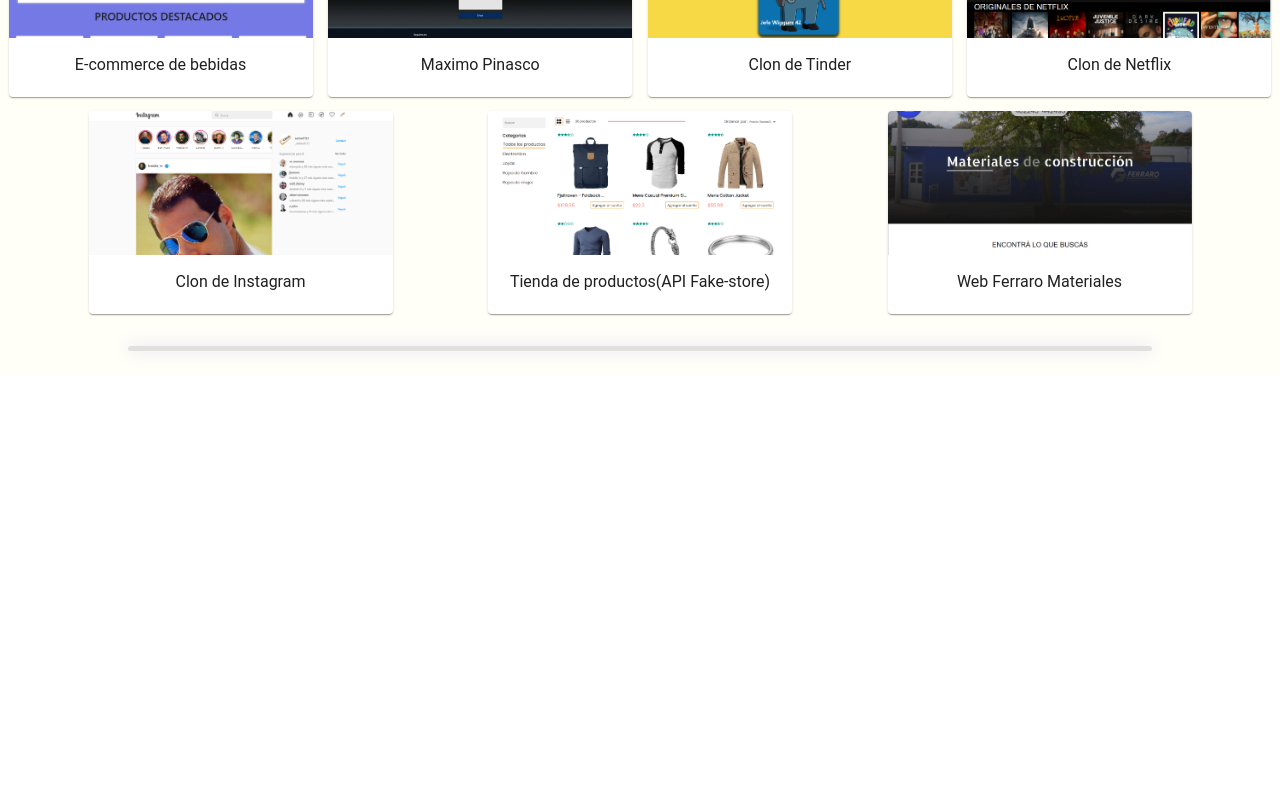
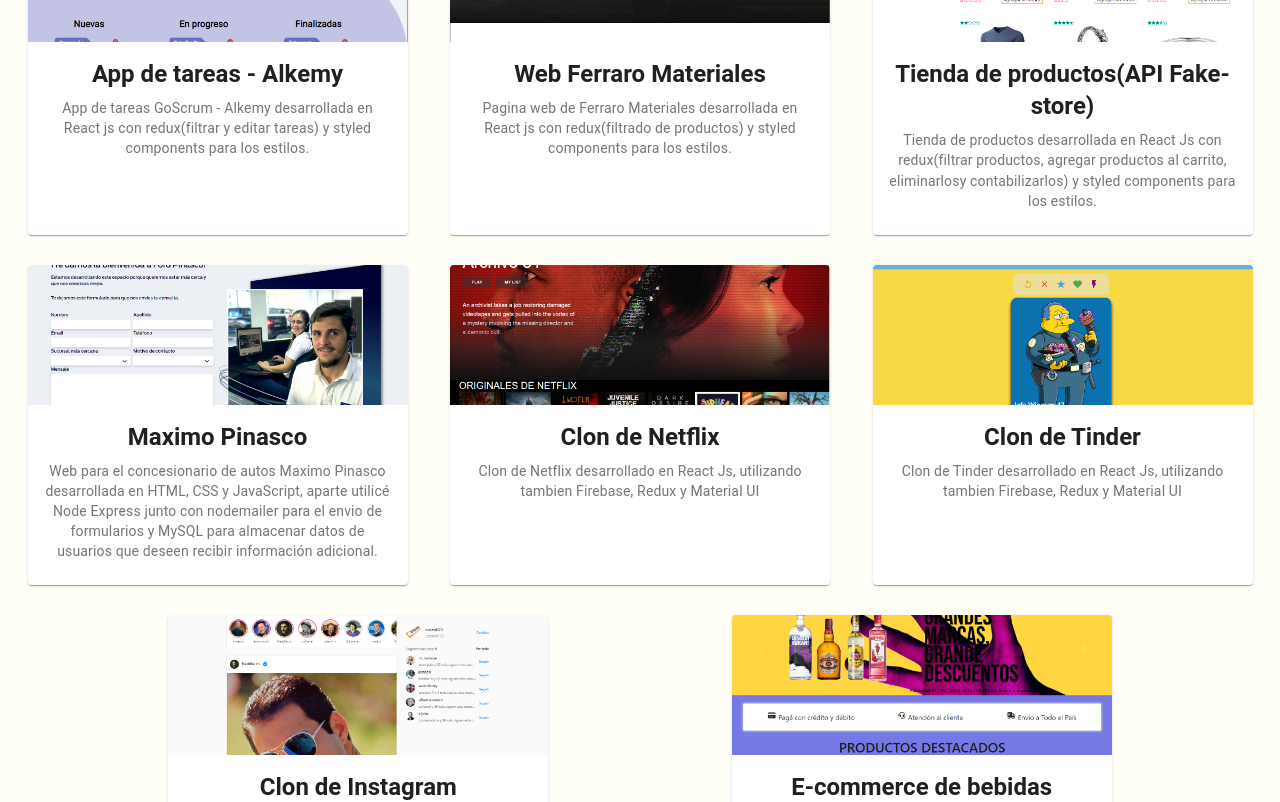
Before and after one commit to Franciscof94/portfolio, a React (Create React App) app: page / in a window 1280 px wide. Shown: the part 1960-2762 px from the top of the page. Before the commit the page ends 2336 px from the top, so only its background shows below. Built offline with nearby package versions, Linux system fonts and the light colour scheme; a web font is replaced by a local one.

Commit message:
styles changed

```diff
--- a/src/components/BasicModal.js
+++ /dev/null
@@ -1,128 +0,0 @@
-import * as React from 'react';
-import Box from '@mui/material/Box';
-import Modal from '@mui/material/Modal';
-import { makeStyles } from '@material-ui/core';
-import data from '../data/data.js';
-
-const style = {
-  position: 'absolute',
-  top: '50%',
-  left: '50%',
-  transform: 'translate(-50%, -50%)',
-  width: 'auto',
-  bgcolor: 'background.paper',
-  border: '5px solid #C9C9C9',
-  borderTopLeftRadius: "82px",
-  borderBottomRightRadius: "82px",
-  boxShadow: 24,
-  p: 2.2,
-};
-
-const BasicModal = ({ open, handleClose, filterArray }) => {
-  const classes = useStyles();
-
-  const array = data.filter((i) => i.id === filterArray)
-
-  return (
-    <div>
-      <Modal
-        open={open}
-        onClose={handleClose}
-        aria-labelledby="modal-modal-title"
-        aria-describedby="modal-modal-description"
-      >
-        <Box sx={style}>
-          {
-            array.map(a => (
-              <div className={classes.container} key={a.title}>
-                <div>
-                  <h3 className={classes.title}>{a.title}</h3>
-                </div>
-                <div className={classes.descriptionContainer}>
-                    <p className={classes.description}>
-                      {a.description}
-                    </p>
-                </div>
-                <div className={classes.info}>
-                  <div className={classes.iconsContainer}>
-                    <div className={classes.icons}>
-                    {a.icons.map(i => (
-                      <div className={classes.iconNameContainer}>
-                          <div className={classes.icon}>{i.icon}</div>
-                          <div className={classes.name}>{i.name}</div>
-                      </div>
-                    ))}
-                    </div>
-                  </div>
-                  <div className={classes.img}>
-                    <a href={a.link} target="_blank" rel="noopener noreferrer"><img src={a.url} alt={a.title} /></a>
-                  </div>
-                </div>
-              </div>
-            ))
-          }
-        </Box>
-      </Modal>
-    </div>
-  );
-}
-
-const useStyles = makeStyles((theme) => ({
-    container:{
-      display: "flex",
-      flexDirection: "column"
-    },
-    img: {
-      "& img":{
-        height: "200px",
-        margin: "0 10px",
-        [theme.breakpoints.down("sm")] : {
-          height: "95px"
-        }
-      },
-    },
-    icons: {
-      display: "flex",
-      flexDirection: "column",
-      margin: "5px"
-    },
-    iconImgContainer: {
-      display: "flex",
-      justifyContent: "space-around"
-    },
-    icon: {
-      paddingRight: "10px"
-    },
-    title: {
-      color: "#3586ff",
-      fontSize: "2.2rem",
-      textShadow: "3px 3px 65px #787676f2",
-      margin: "5px 0 0 15px",
-      [theme.breakpoints.down("sm")] : {
-        fontSize: "1.5rem"
-      }
-    },
-    info: {
-      display: "grid",
-      gridTemplateColumns: "auto auto auto",
-    },
-    description: {
-      lineHeight: '1.7',
-      fontSize: '1.1rem',
-      [theme.breakpoints.down("sm")] : {
-        fontSize: "1rem"
-      },
-      marginBottom: "15px"
-    },
-    iconNameContainer: {
-      display: "flex",
-      alignItems: "center"
-    },
-    name: {
-      fontSize: "1rem",
-      fontWeight: "bold",
-      color: "#343434",
-    }
-}))
-
-export default BasicModal
--- a/src/components/Portfolio.js
+++ b/src/components/Portfolio.js
@@ -1,93 +1,99 @@
-import { Button, Card, CardActionArea, CardActions, CardContent, CardMedia, makeStyles, Typography } from '@material-ui/core';
-import { useState } from 'react';
-import BasicModal from './BasicModal';
-import Line from './Line';
-import data from '../data/data'
+import {
+  Card,
+  CardActionArea,
+  CardContent,
+  CardMedia,
+  makeStyles,
+  Typography,
+} from "@material-ui/core";
+import Line from "./Line";
+import data from "../data/data";
 
 const Portfolio = () => {
   const classes = useStyles();
-  const [open, setOpen] = useState(false);
-  const handleOpen = () => setOpen(true);
-  const handleClose = () => setOpen(false);
-  const[filterArray, setFilterArray] = useState()
-
-
-
 
   return (
     <div>
       <h1 className={classes.title}>Portafolio</h1>
-      <h3 className={classes.projects}>Mis <span className={classes.span}>proyectos</span></h3>
+      <h3 className={classes.projects}>
+        Mis <span className={classes.span}>proyectos</span>
+      </h3>
       <div className={classes.container}>
-
-        {
-          data.map((img, i) => (
-            <Card sx={{ maxWidth: 155 }} key={img.alt} className={classes.card}>
+        {data.map((img, i) => (
+          <Card className={classes.root}>
             <CardActionArea>
+            <a href={img.link} target="_blank" rel="noopener noreferrer" className={classes.a}>
               <CardMedia
                 component="img"
-                    className={classes.cardMedia}
+                alt="Contemplative Reptile"
+                height="140"
                 image={img.url}
-                    alt={img.alt}
-                    onClick={() => {
-                      handleOpen();
-                      setFilterArray(i);
-                    }}
+                title="Contemplative Reptile"
               />
               <CardContent>
-                    <Typography gutterBottom variant="h5" component="div" className={classes.name}>
+                <Typography gutterBottom variant="h5" component="h2" className={classes.projectTitle}>
                   {img.title}
                 </Typography>
+                <Typography variant="body2" color="textSecondary" component="p" className="description">
+                  {img.description}
+                </Typography>
               </CardContent>
+              </a>
             </CardActionArea>
           </Card>
-          ))
-          }
+        ))}
       </div>
-        <BasicModal open={open}
-                    handleClose={handleClose}
-                    filterArray={filterArray}
-        />
+
       <Line />
     </div>
-  )
-}
+  );
+};
 
 const useStyles = makeStyles((theme) => ({
   container: {
     display: "flex",
     justifyContent: "space-evenly",
-    flexWrap: "wrap"
+    flexWrap: "wrap",
   },
   card: {
     width: "38vh",
     margin: "7px",
-    [theme.breakpoints.down("sm")] : {
-      width: "20vh"
+    [theme.breakpoints.down("sm")]: {
+      width: "20vh",
     },
   },
-
+  a: {
+    textDecoration: "none"
+  },
   cardMedia: {
-    height: "18vh"
+    height: "18vh",
   },
   skills: {
-    fontSize: "1.2rem"
+    fontSize: "1.2rem",
   },
   name: {
     fontSize: "1rem",
-    color: "#202020"
+    color: "#202020",
   },
   title: {
     fontSize: "3rem",
-    color: "#202020"
+    color: "#202020",
   },
   projects: {
     fontSize: "2rem",
-    color: "#202020"
+    color: "#202020",
   },
   span: {
-    color: "#3586FF"
+    color: "#3586FF",
+  },
+  root: {
+    maxWidth: 380,
+    margin: "15px"
+  },
+  projectTitle: {
+    color: "#202020",
+    fontWeight: "bold"
   }
-}))
+}));
 
-export default Portfolio
+export default Portfolio;
--- a/src/data/data.js
+++ b/src/data/data.js
@@ -1,191 +1,218 @@
-import Drinks from '../Images/drinks.png';
-import Pinasco from '../Images/pinasco.png';
-import Tinder from '../Images/tinder.png';
-import Netflix from '../Images/netflix.png';
-import Instagram from '../Images/instagram.png';
-import Tienda from '../Images/tienda.png';
-import Logifer from '../Images/logifer.png';
+import Drinks from "../Images/drinks.png";
+import Pinasco from "../Images/pinasco.png";
+import Tinder from "../Images/tinder.png";
+import Netflix from "../Images/netflix.png";
+import Instagram from "../Images/instagram.png";
+import Tienda from "../Images/tienda.png";
+import Logifer from "../Images/logifer.png";
+import GoScrum from "../Images/goscrum.png";
 import { FaHtml5 } from "@react-icons/all-files/fa/FaHtml5";
 import { FaCss3Alt } from "@react-icons/all-files/fa/FaCss3Alt";
 import { FaReact } from "@react-icons/all-files/fa/FaReact";
 import { FaNode } from "@react-icons/all-files/fa/FaNode";
-import { SiRedux } from 'react-icons/si';
-import { SiJavascript } from 'react-icons/si';
-import { SiFirebase } from 'react-icons/si';
-import { SiMaterialui } from 'react-icons/si'
-import { SiStyledcomponents } from 'react-icons/si'
-
-
+import { SiRedux } from "react-icons/si";
+import { SiJavascript } from "react-icons/si";
+import { SiFirebase } from "react-icons/si";
+import { SiMaterialui } from "react-icons/si";
+import { SiStyledcomponents } from "react-icons/si";
 
 const img = [
   {
     id: 0,
-      alt: 'Drinks',
-      url: `${Drinks}`,
-      title: 'E-commerce de bebidas',
-      icons : [
+    alt: "App de tareas - Alkemy",
+    url: `${GoScrum}`,
+    title: "App de tareas - Alkemy",
+    icons: [
       {
-        icon: <FaHtml5 fontSize='32' color='#DD4B25' />,
-        name: 'HTML'
+        icon: <FaReact fontSize="32" color="#00DBF7" />,
+        name: "React Js",
       },
       {
-        icon: <FaCss3Alt fontSize='32' color='#2173F7' />,
-        name: 'CSS'
+        icon: <SiStyledcomponents fontSize="32" color="#f5cd66" />,
+        name: "Styled Components",
       },
       {
-        icon: <SiJavascript fontSize='32' color='#EFD81D' />,
-        name: 'JavaScript'
-      }
+        icon: <SiRedux fontSize="32" color="#7248B5" />,
+        name: "Redux",
+      },
     ],
-      description: 'Tienda de bebidas - Proyecto final para el curso de Java Script en Coder House',
-      link: 'https://franciscof94.github.io/E-commerce/index.html'
+    description:
+      "App de tareas GoScrum - Alkemy desarrollada en React js con redux(filtrar y editar tareas) y styled components para los estilos.",
+    link: "https://go-scrum-alkemy.vercel.app/",
   },
   {
     id: 1,
-      alt: 'Pinasco',
-      url: `${Pinasco}`,
-      title: 'Maximo Pinasco',
-      icons : [
+    alt: "Web Ferraro Materiales",
+    url: `${Logifer}`,
+    title: "Web Ferraro Materiales",
+    icons: [
       {
-            icon: <FaHtml5 fontSize='32' color='#DD4B25' />,
-            name: 'HTML'
+        icon: <FaReact fontSize="32" color="#00DBF7" />,
+        name: "React Js",
       },
       {
-            icon: <FaCss3Alt fontSize='32' color='#2173F7' />,
-            name: 'CSS'
+        icon: <SiMaterialui fontSize="32" color="#00AAF7" />,
+        name: "Materal UI",
       },
       {
-            icon: <SiJavascript fontSize='32' color='#EFD81D' />,
-            name: 'JavaScript'
+        icon: <SiRedux fontSize="32" color="#7248B5" />,
+        name: "Redux",
       },
-          {
-            icon: <FaNode fontSize='32' color='#313131' />,
-            name: 'Node Express'
-          }
     ],
-      description: 'Pagina Web (en proceso) para el concesionario de autos Maximo Pinasco, desarrollada en HTML, CSS y JavaScript, aparte utilice Node Express y Nodemailer para el envio de formularios.',
-      link: ''
+    description:
+      "Pagina web de Ferraro Materiales desarrollada en React js con redux(filtrado de productos) y styled components para los estilos.",
+    link: "https://ferraromateriales.com.ar/",
   },
   {
     id: 2,
-      alt: 'Tinder',
-      url: `${Tinder}`,
-      title: 'Clon de Tinder',
-      icons : [
+    alt: "Tienda de productos(API Fake-Store)",
+    url: `${Tienda}`,
+    title: "Tienda de productos(API Fake-store)",
+    icons: [
       {
-          icon: <FaReact fontSize='32' color='#00DBF7' />,
-          name: 'React Js'
+        icon: <FaReact fontSize="32" color="#00DBF7" />,
+        name: "React Js",
       },
       {
-          icon: <SiMaterialui fontSize='32' color='#00AAF7' />,
-          name: 'Materal UI'
+        icon: <SiStyledcomponents fontSize="32" color="#f5cd66" />,
+        name: "Styled Components",
       },
       {
-          icon: <SiFirebase fontSize='32' color='#F7C52B' />,
-          name: 'Firebase'
+        icon: <SiRedux fontSize="32" color="#7248B5" />,
+        name: "Redux",
       },
-        {
-          icon: <SiRedux fontSize='32' color='#7248B5' />,
-          name: 'Redux'
-        }
     ],
-      description: 'Clon de Tinder desarrollado en React Js, utilizando tambien Firebase, Redux y Material UI',
-      link: 'https://clone-tinder-simpsons.netlify.app/'
+    description:
+      "Tienda de productos desarrollada en React Js con redux(filtrar productos, agregar productos al carrito, eliminarlosy contabilizarlos) y styled components para los estilos.",
+    link: "https://franciscof94.github.io/fake-store-react-redux",
   },
   {
     id: 3,
-      alt: 'Netflix',
-      url: `${Netflix}`,
-      title: 'Clon de Netflix',
-      icons : [
+    alt: "Pinasco",
+    url: `${Pinasco}`,
+    title: "Maximo Pinasco",
+    icons: [
       {
-          icon: <FaReact fontSize='32' color='#00DBF7' />,
-          name: 'React Js'
+        icon: <FaHtml5 fontSize="32" color="#DD4B25" />,
+        name: "HTML",
       },
       {
-          icon: <SiMaterialui fontSize='32' color='#00AAF7' />,
-          name: 'Materal UI'
+        icon: <FaCss3Alt fontSize="32" color="#2173F7" />,
+        name: "CSS",
       },
       {
-          icon: <SiFirebase fontSize='32' color='#F7C52B' />,
-          name: 'Firebase'
+        icon: <SiJavascript fontSize="32" color="#EFD81D" />,
+        name: "JavaScript",
       },
       {
-          icon: <SiRedux fontSize='32' color='#7248B5' />,
-          name: 'Redux'
-        }
+        icon: <FaNode fontSize="32" color="#313131" />,
+        name: "Node Express",
+      },
     ],
-      description: 'Clon de Netflix desarrollado en React Js, utilizando tambien Firebase, Redux y Material UI',
-      link: 'https://nifty-bhabha-c18f88.netlify.app/'
+    description:
+      "Web para el concesionario de autos Maximo Pinasco desarrollada en HTML, CSS y JavaScript, aparte utilicé Node Express junto con nodemailer para el envio de formularios y MySQL para almacenar datos de usuarios que deseen recibir información adicional.",
+    link: "https://maximopinascosa.com.ar/",
   },
   {
     id: 4,
-      alt: 'Instagram',
-      url: `${Instagram}`,
-      title: 'Clon de Instagram',
-      icons : [
+    alt: "Netflix",
+    url: `${Netflix}`,
+    title: "Clon de Netflix",
+    icons: [
       {
-          icon: <FaReact fontSize='32' color='#00DBF7' />,
-          name: 'React Js'
+        icon: <FaReact fontSize="32" color="#00DBF7" />,
+        name: "React Js",
       },
       {
-          icon: <SiStyledcomponents fontSize='32' color='#f5cd66' />,
-          name: 'Styled Components'
+        icon: <SiMaterialui fontSize="32" color="#00AAF7" />,
+        name: "Materal UI",
       },
       {
-          icon: <SiFirebase fontSize='32' color='#F7C52B' />,
-          name: 'Firebase'
+        icon: <SiFirebase fontSize="32" color="#F7C52B" />,
+        name: "Firebase",
+      },
+      {
+        icon: <SiRedux fontSize="32" color="#7248B5" />,
+        name: "Redux",
       },
     ],
-      description: 'Clon de Instagram desarrollado en React Js, utilizando Styled Components para los estilos y Firebase para almacenar datos.',
-      link: 'https://cloninstagram.netlify.app/'
+    description:
+      "Clon de Netflix desarrollado en React Js, utilizando tambien Firebase, Redux y Material UI",
+    link: "https://nifty-bhabha-c18f88.netlify.app/",
   },
   {
     id: 5,
-      alt: 'Tienda de productos(API Fake-Store)',
-      url: `${Tienda}`,
-      title: 'Tienda de productos(API Fake-store)',
-      icons : [
+    alt: "Tinder",
+    url: `${Tinder}`,
+    title: "Clon de Tinder",
+    icons: [
       {
-          icon: <FaReact fontSize='32' color='#00DBF7' />,
-          name: 'React Js'
+        icon: <FaReact fontSize="32" color="#00DBF7" />,
+        name: "React Js",
       },
       {
-          icon: <SiStyledcomponents fontSize='32' color='#f5cd66' />,
-          name: 'Styled Components'
+        icon: <SiMaterialui fontSize="32" color="#00AAF7" />,
+        name: "Materal UI",
       },
       {
-          icon: <SiRedux fontSize='32' color='#7248B5' />,
-          name: 'Redux'
+        icon: <SiFirebase fontSize="32" color="#F7C52B" />,
+        name: "Firebase",
+      },
+      {
+        icon: <SiRedux fontSize="32" color="#7248B5" />,
+        name: "Redux",
       },
     ],
-      description: 'Tienda de productos desarrollada en React Js con redux(filtrar productos, agregar productos al carrito, eliminarlosy contabilizarlos) y styled components para los estilos.',
-      link: 'https://franciscof94.github.io/fake-store-react-redux'
+    description:
+      "Clon de Tinder desarrollado en React Js, utilizando tambien Firebase, Redux y Material UI",
+    link: "https://clone-tinder-simpsons.netlify.app/",
   },
   {
     id: 6,
-      alt: 'Web Ferraro Materiales',
-      url: `${Logifer}`,
-      title: 'Web Ferraro Materiales',
-      icons : [
+    alt: "Instagram",
+    url: `${Instagram}`,
+    title: "Clon de Instagram",
+    icons: [
       {
-          icon: <FaReact fontSize='32' color='#00DBF7' />,
-          name: 'React Js'
+        icon: <FaReact fontSize="32" color="#00DBF7" />,
+        name: "React Js",
       },
       {
-          icon: <SiMaterialui fontSize='32' color='#00AAF7' />,
-          name: 'Materal UI'
+        icon: <SiStyledcomponents fontSize="32" color="#f5cd66" />,
+        name: "Styled Components",
       },
       {
-          icon: <SiRedux fontSize="32" color="#7248B5" />,
-          name: 'Redux'
+        icon: <SiFirebase fontSize="32" color="#F7C52B" />,
+        name: "Firebase",
       },
     ],
-      description: 'Pagina web de Ferraro Materiales desarrollada en React js con redux(filtrado de productos) y styled components para los estilos.',
-      link: 'https://ferraromateriales.com.ar/'
-    }
-  ]
+    description:
+      "Clon de Instagram desarrollado en React Js, utilizando Styled Components para los estilos y Firebase para almacenar datos.",
+    link: "https://cloninstagram.netlify.app/",
+  },
+  {
+    id: 7,
+    alt: "Drinks",
+    url: `${Drinks}`,
+    title: "E-commerce de bebidas",
+    icons: [
+      {
+        icon: <FaHtml5 fontSize="32" color="#DD4B25" />,
+        name: "HTML",
+      },
+      {
+        icon: <FaCss3Alt fontSize="32" color="#2173F7" />,
+        name: "CSS",
+      },
+      {
+        icon: <SiJavascript fontSize="32" color="#EFD81D" />,
+        name: "JavaScript",
+      },
+    ],
+    description:
+      "Tienda de bebidas - Proyecto final para el curso de Java Script en Coder House",
+    link: "https://franciscof94.github.io/E-commerce/index.html",
+  },
+];
 
-
-
-  export default img
+export default img;
```
Also changed, not shown: src/Hooks/useResize.js (added, +24 -0 lines), src/Images/goscrum.png (added), src/Images/pinasco.png. Lines whose indentation alone changed are shown as unchanged.
